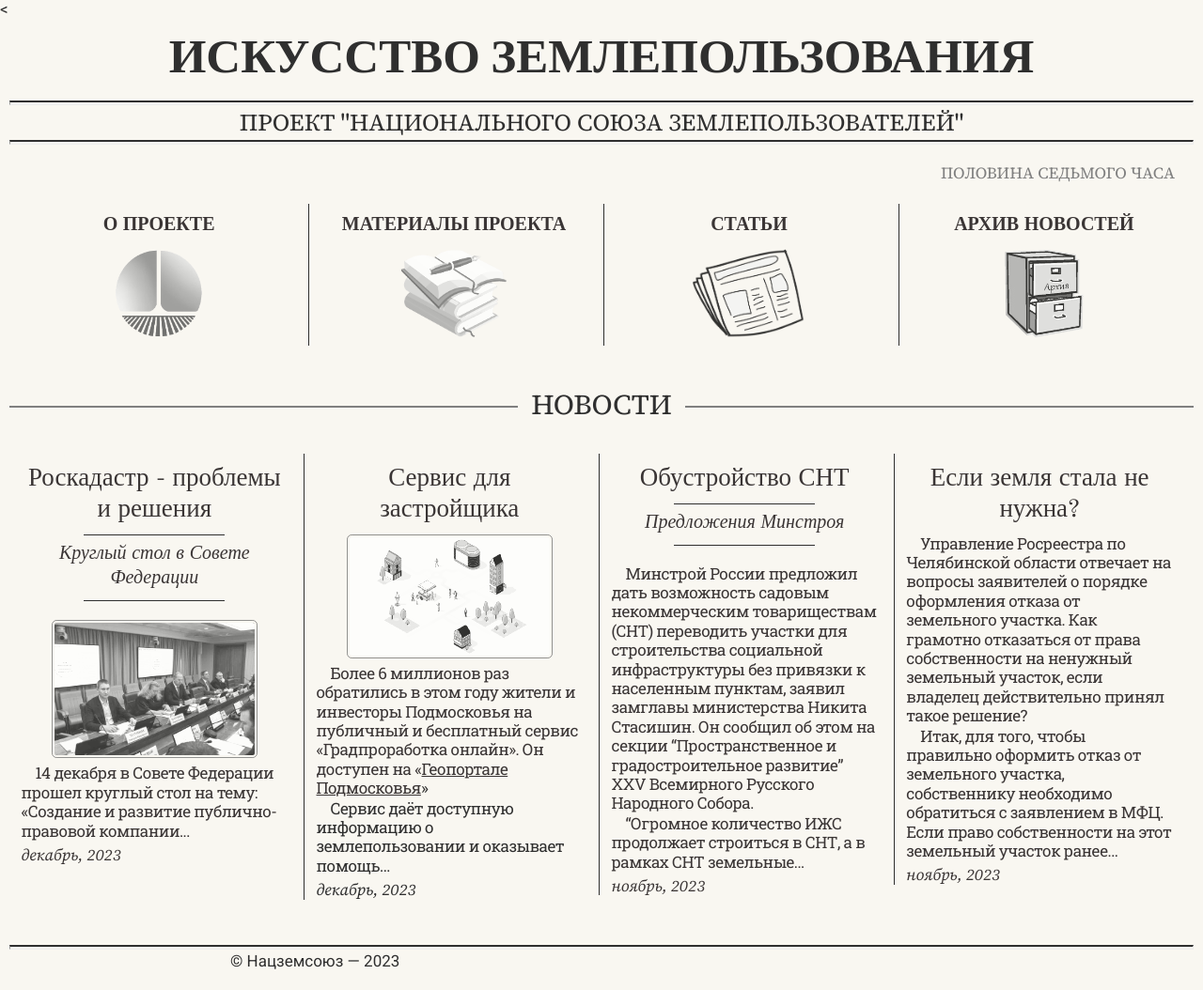
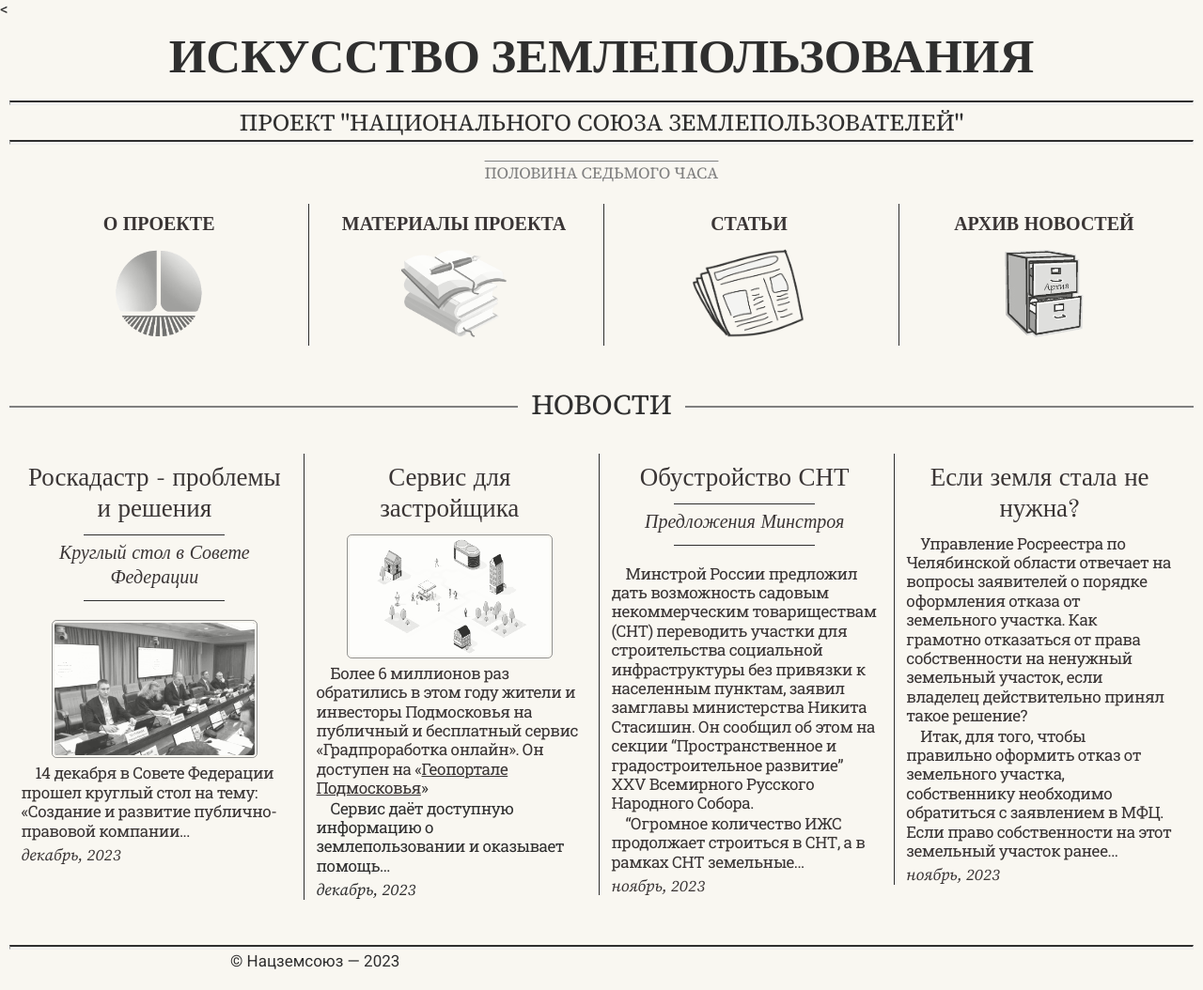
Before and after one commit to SergSi/land-use-art, a Jekyll site: the page built from index.md, in a window 1280 px wide. Shown: the whole page at 94% size. Built offline with Jekyll 4.4.1, drawn with Linux system fonts in a browser that asks for light colours; some web fonts are replaced.

Commit message:
Update style.css

```diff
--- a/assets/css/style.css
+++ b/assets/css/style.css
@@ -261,14 +261,14 @@ li :is(ul, ol) {
 }
 
 .clock-text{
-  display: flex;
-  justify-content: flex-end;
   color: Gray;
   font-size: clamp(1rem, 0.825rem + 0.875vw, 1.7rem);
   text-transform: uppercase;
-  padding: 1rem 2rem 2rem 0;
+  padding: 1rem 0 2rem 0;
   margin-top: -3rem;
   line-height: 1.5;
+  text-decoration: overline grey;
+  text-wrap: balance;
 }
 
 blockquote {
@@ -780,10 +780,6 @@ figcaption {
   .collumn + .collumn {
     border-left: none;}
 
-  .clock-text{
-    justify-content: center;
-    padding: 1rem 0 2rem 0;}
-
 }
 
 @media only all and (max-width: 600px) {
```
